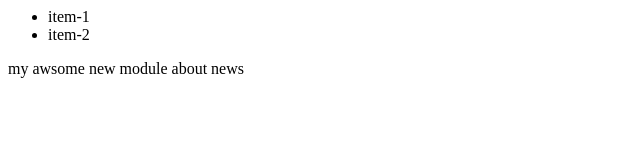
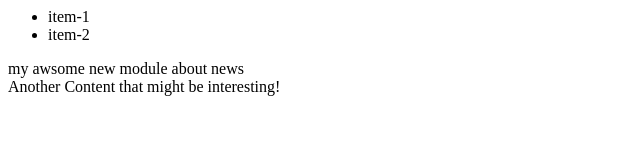
Before and after one commit to kenuri1/NewGitTest, a plain HTML site: page Index.html in a window 1280 px wide. Shown: the whole page, without its empty margins (0-640 px from the left). Drawn offline with Linux system fonts and the light colour scheme.

Commit message:
new modules

```diff
--- a/Index.html
+++ b/Index.html
@@ -10,5 +10,8 @@
         <module-two>
             <div>my awsome new module about news</div>
         </module-two>
+        <module-three>
+            <div>Another Content that might be interesting!</div>
+        </module-three>
     </body>
 </html>
```
